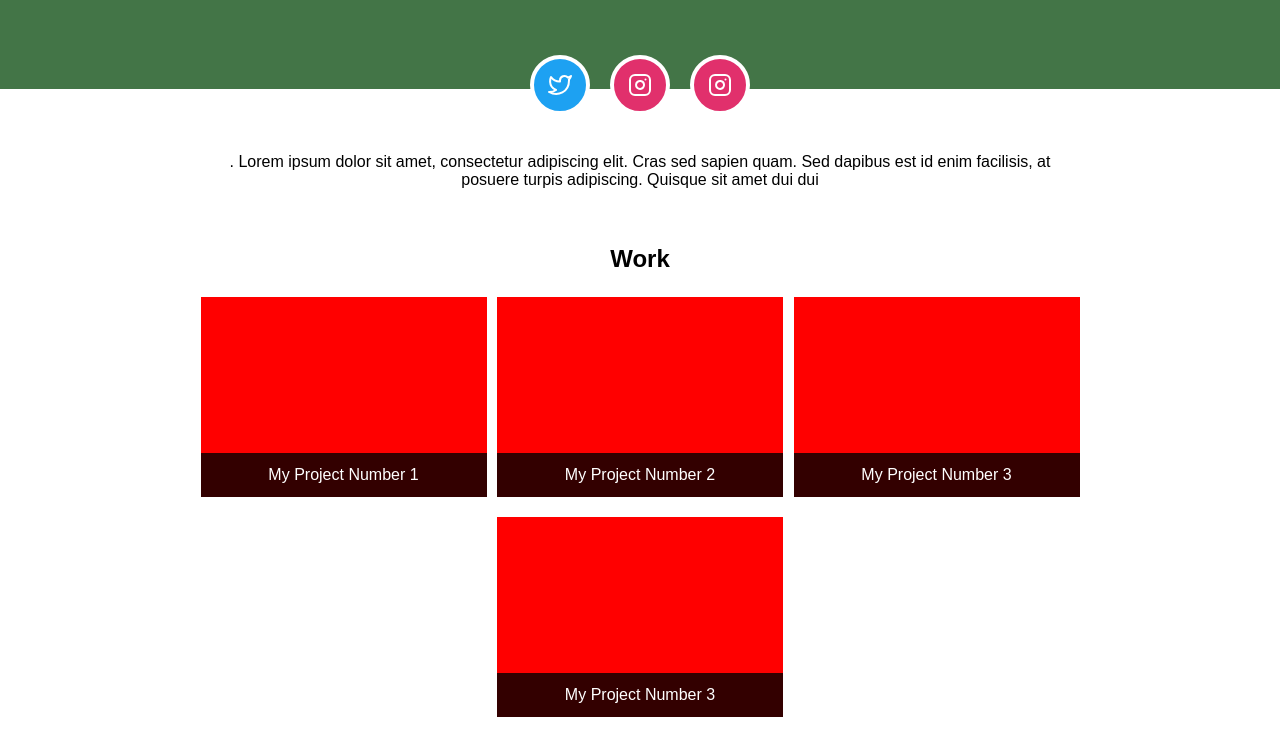
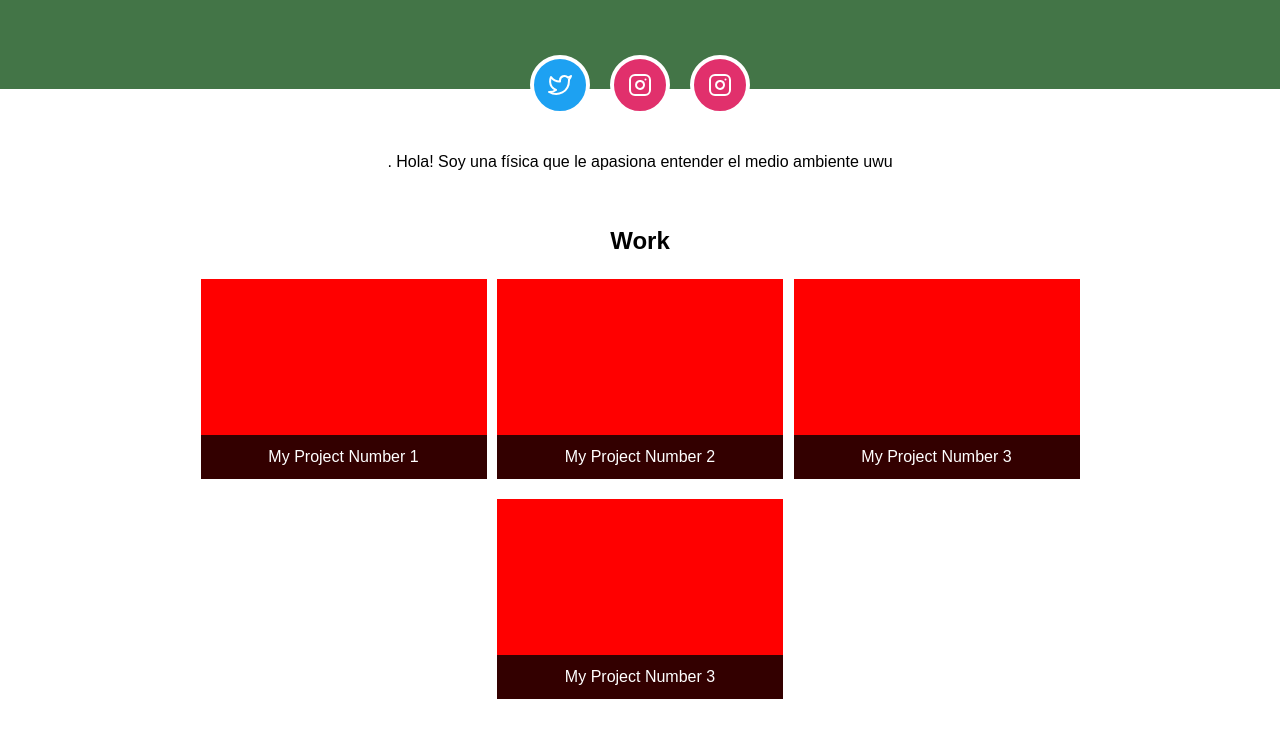
Before and after one commit to constanzazu/personalsite, a plain HTML site: page index.html in a window 1280 px wide. Shown: the part 186-923 px from the top of the page. Drawn offline with Linux system fonts and the light colour scheme.

Commit message:
cambie mi descripcion por algo medio equis, la neta

```diff
--- a/index.html
+++ b/index.html
@@ -30,8 +30,7 @@
   <!-- About You -->
   <main>
     <section class="about">
-      <p>. Lorem ipsum dolor sit amet, consectetur adipiscing elit. Cras sed sapien quam. Sed dapibus est id enim facilisis,
-        at posuere turpis adipiscing. Quisque sit amet dui dui
+      <p>. Hola! Soy una física que le apasiona entender el medio ambiente uwu
       </p>
     </section>
     <!-- Your Projects -->
```
